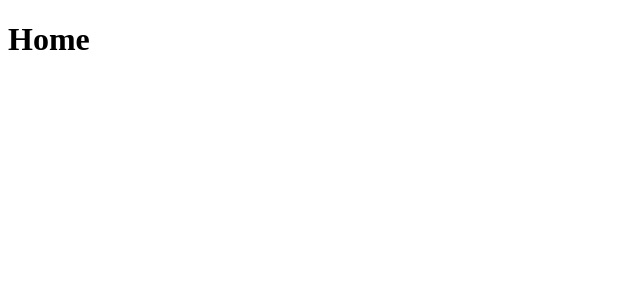
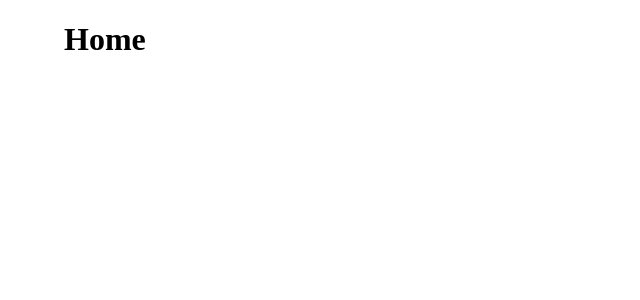
Before and after one commit to Zigotho/lista_repositorios, a React (Create React App) app: page / in a window 1280 px wide. Shown: the top 300 px of the page, without its empty margins (0-640 px from the left). Built offline with nearby package versions, Linux system fonts and the light colour scheme.

Commit message:
criado um container com tamanho maximo de lg

```diff
--- a/src/App.js
+++ b/src/App.js
@@ -1,9 +1,12 @@
+import { Container } from '@material-ui/core'
 import { Routes } from './Routes'
 
 export function App () {
   return (
     <div className='App'>
-      <Routes />
+      <Container maxWidth='lg'>
+        <Routes />
+      </Container>
     </div>
   )
 }
```
